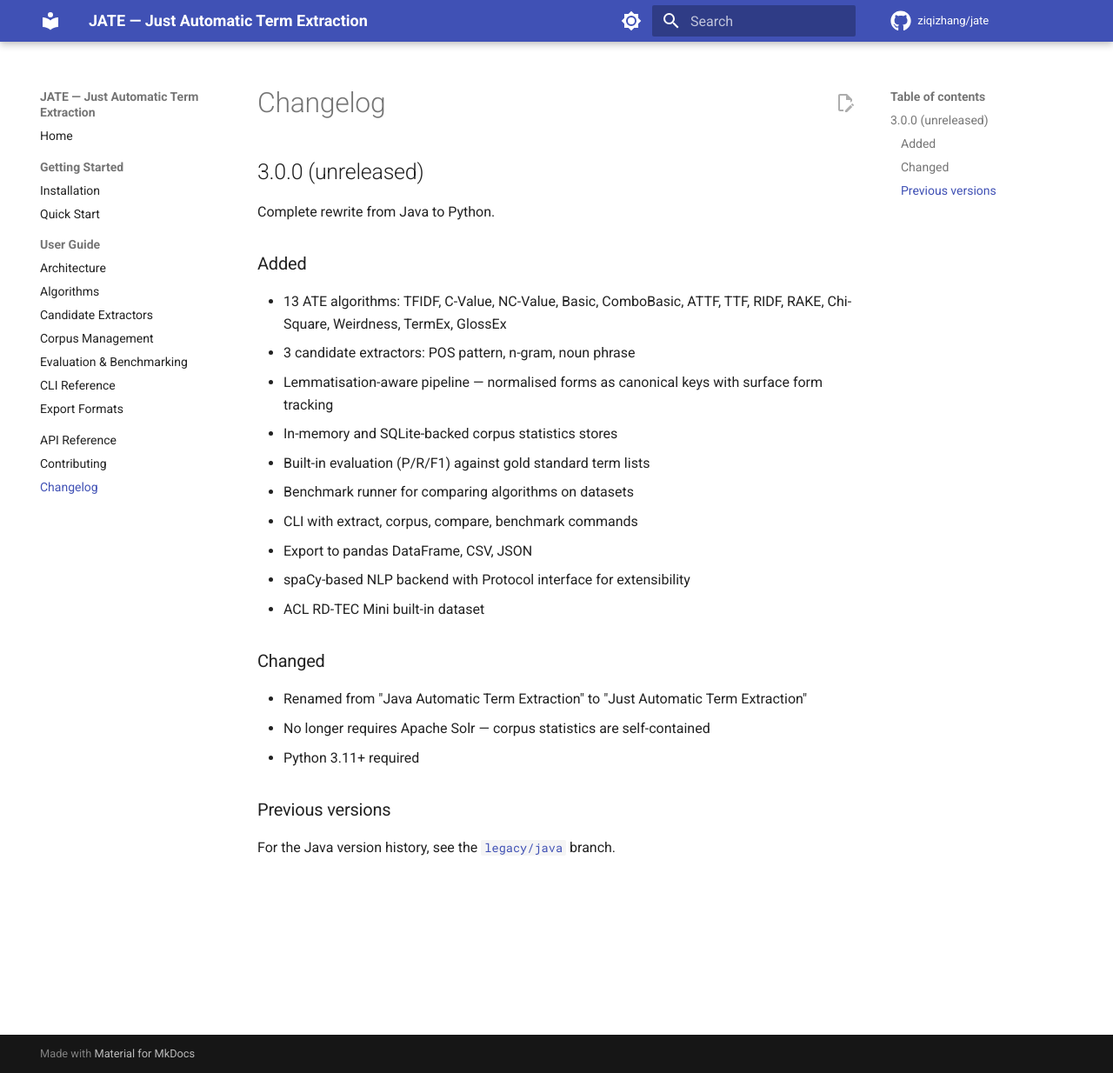
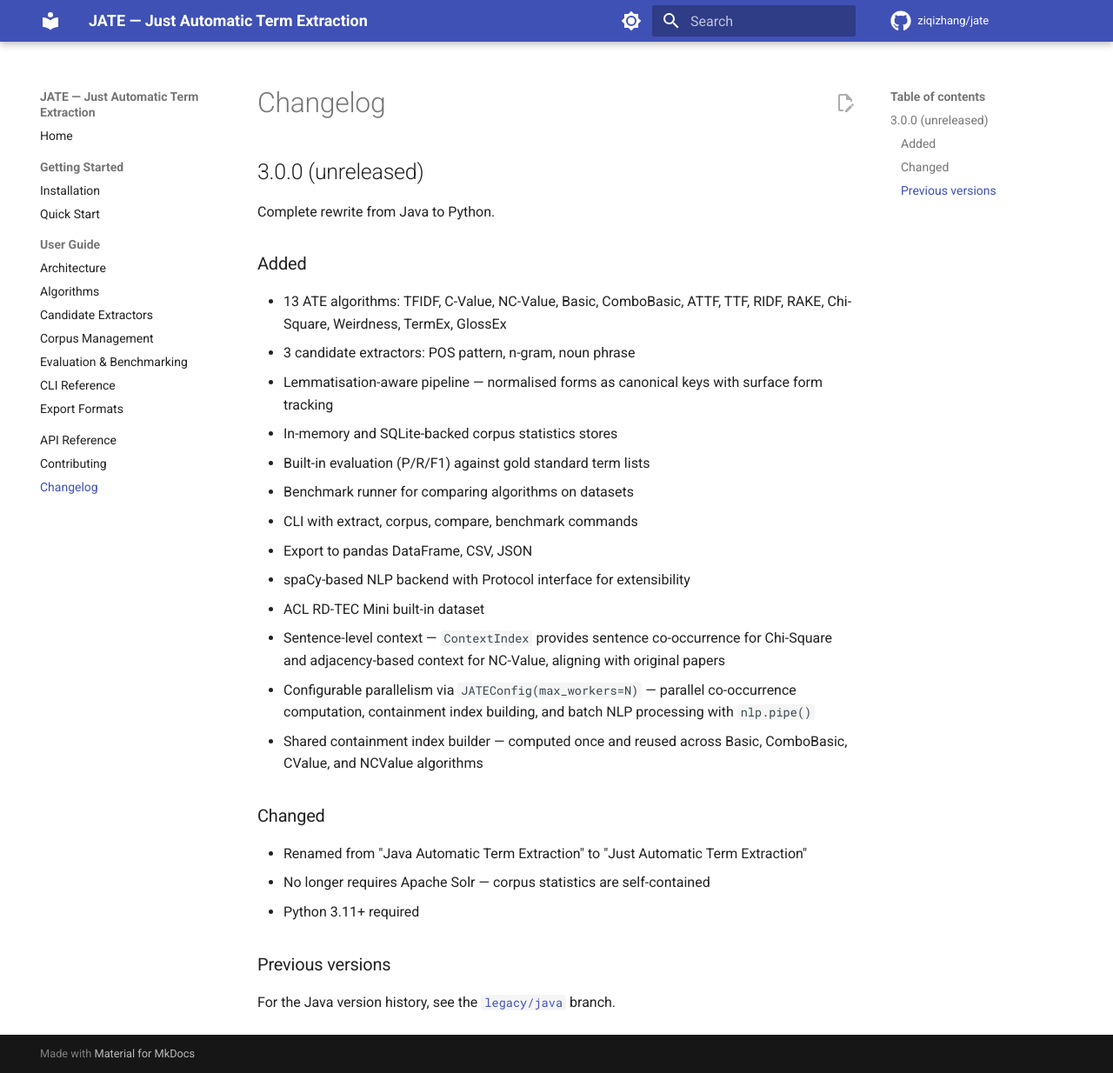
Before and after one commit to ziqizhang/jate, an MkDocs documentation site: the page built from docs/changelog.md, in a window 1280 px wide and 1234 px high. Shown: the whole window at 87% size. Built offline with MkDocs 1.6.1 and Material for MkDocs 9.7.7, drawn with Linux system fonts in a browser that asks for light colours; comment, search, counter and statistics services are not loaded.

Commit message:
docs: update changelog with sentence-context and parallelism features

```diff
--- a/docs/changelog.md
+++ b/docs/changelog.md
@@ -16,6 +16,9 @@ Complete rewrite from Java to Python.
 - Export to pandas DataFrame, CSV, JSON
 - spaCy-based NLP backend with Protocol interface for extensibility
 - ACL RD-TEC Mini built-in dataset
+- Sentence-level context — `ContextIndex` provides sentence co-occurrence for Chi-Square and adjacency-based context for NC-Value, aligning with original papers
+- Configurable parallelism via `JATEConfig(max_workers=N)` — parallel co-occurrence computation, containment index building, and batch NLP processing with `nlp.pipe()`
+- Shared containment index builder — computed once and reused across Basic, ComboBasic, CValue, and NCValue algorithms
 
 ### Changed
 
```
